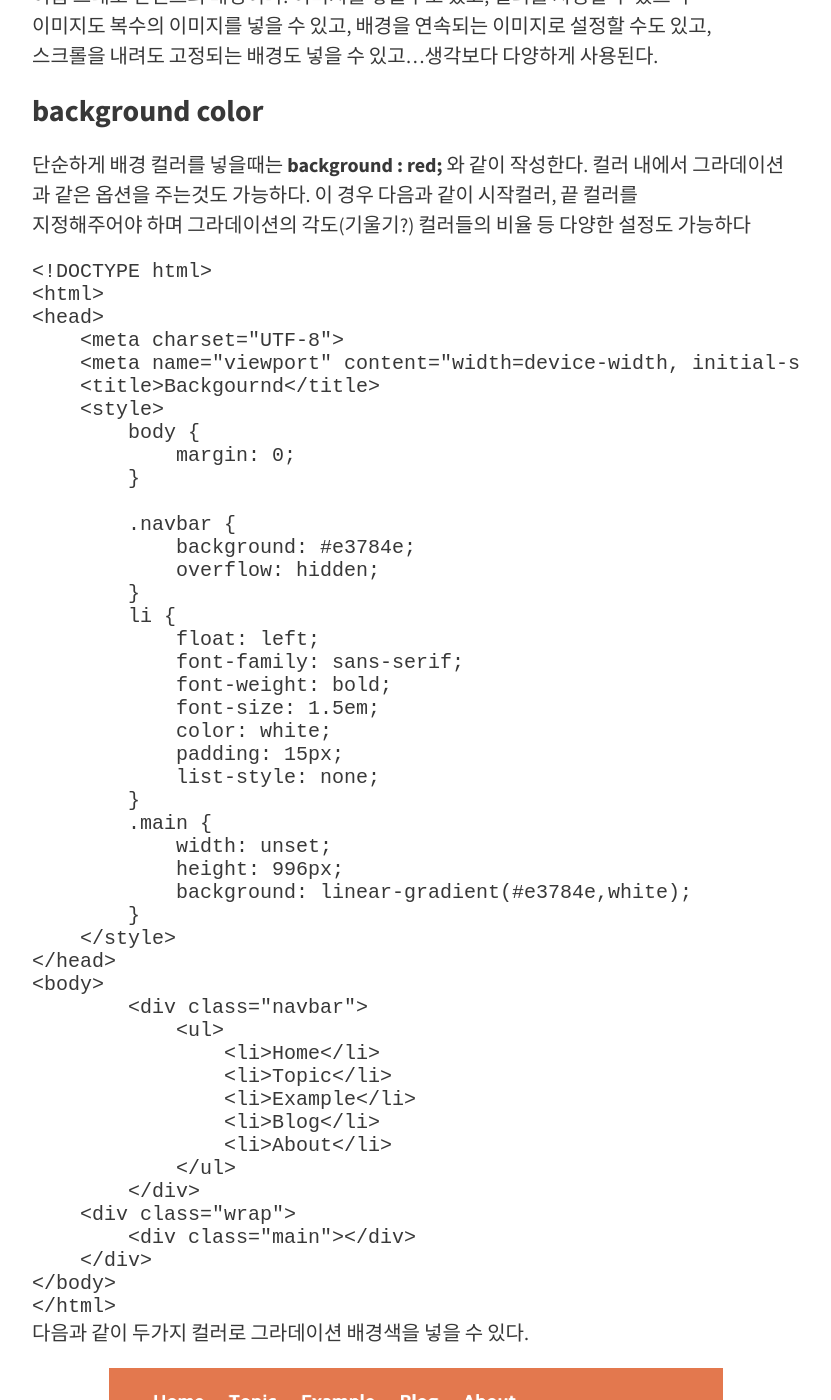
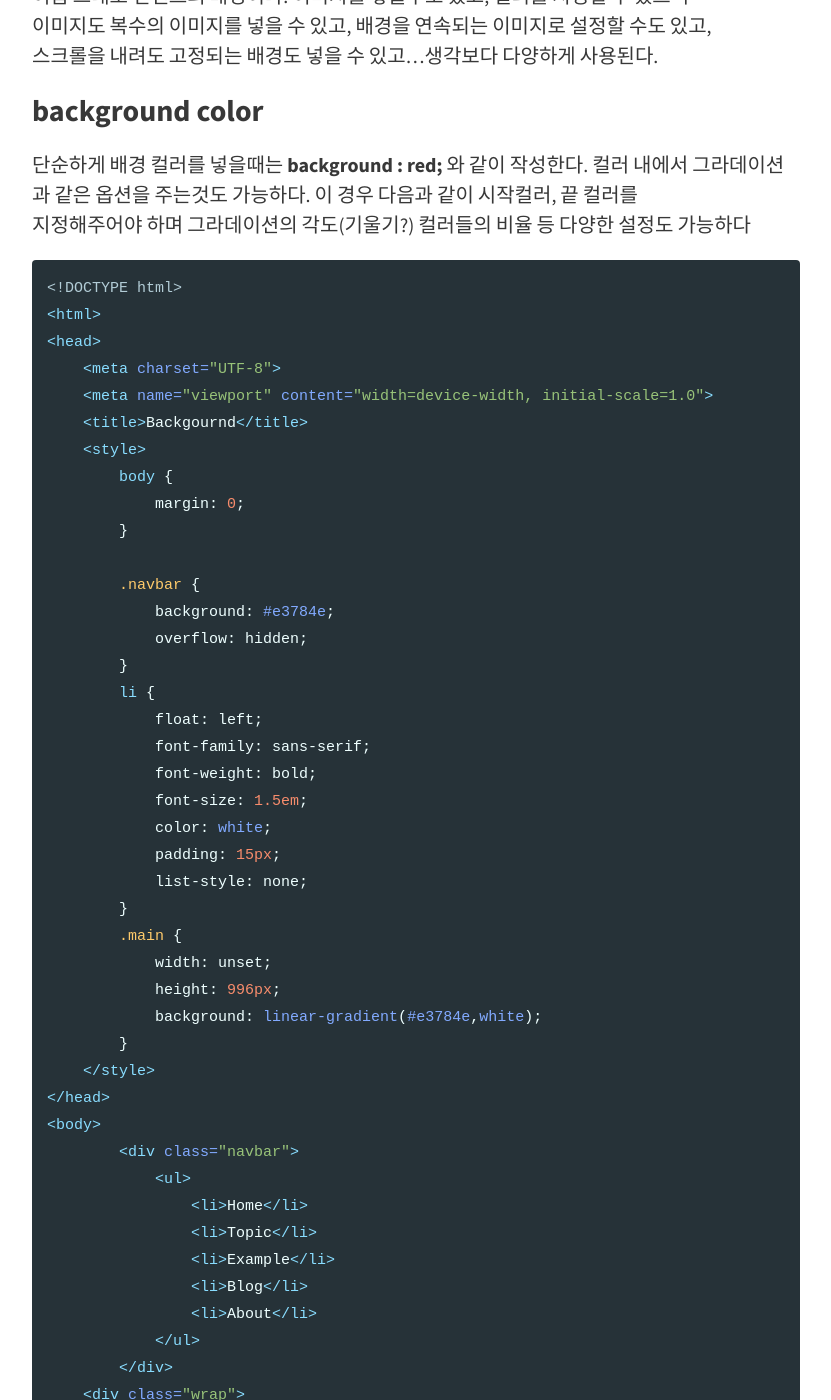
Before and after one commit to KangRachel/kangrachel.github.io, a Jekyll site: the page built from _posts/2019-04-10-#8TIL.md, in a window 1280 px wide and 1400 px high, scrolled down 414 px. Shown: the whole window, without its empty margins (224-1055 px from the left). Built offline with Jekyll 4.4.1, drawn with Linux system fonts in a browser that asks for light colours; some of the changed text lies outside the part shown.

Commit message:
Update 2019-04-10-#8TIL.md

```diff
--- a/_posts/2019-04-10-#8TIL.md
+++ b/_posts/2019-04-10-#8TIL.md
@@ -20,7 +20,7 @@ CSS Background
 컬러 내에서 그라데이션과 같은 옵션을 주는것도 가능하다. 이 경우 다음과 같이 시작컬러, 끝 컬러를
 지정해주어야 하며 그라데이션의 각도(기울기?)  컬러들의 비율 등 다양한 설정도 가능하다
 
-~~~HTML
+~~~html
 <!DOCTYPE html>
 <html>
 <head>
```
